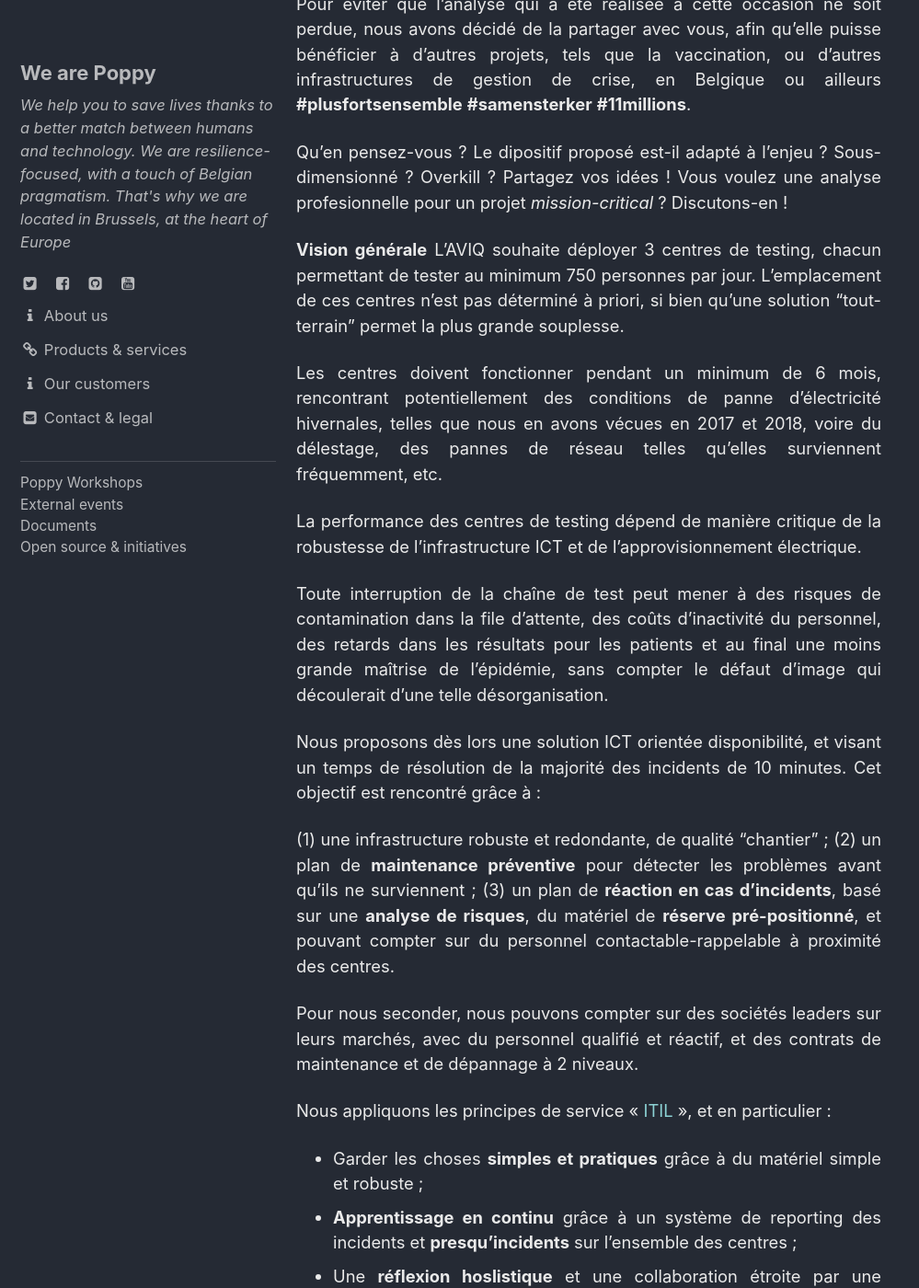
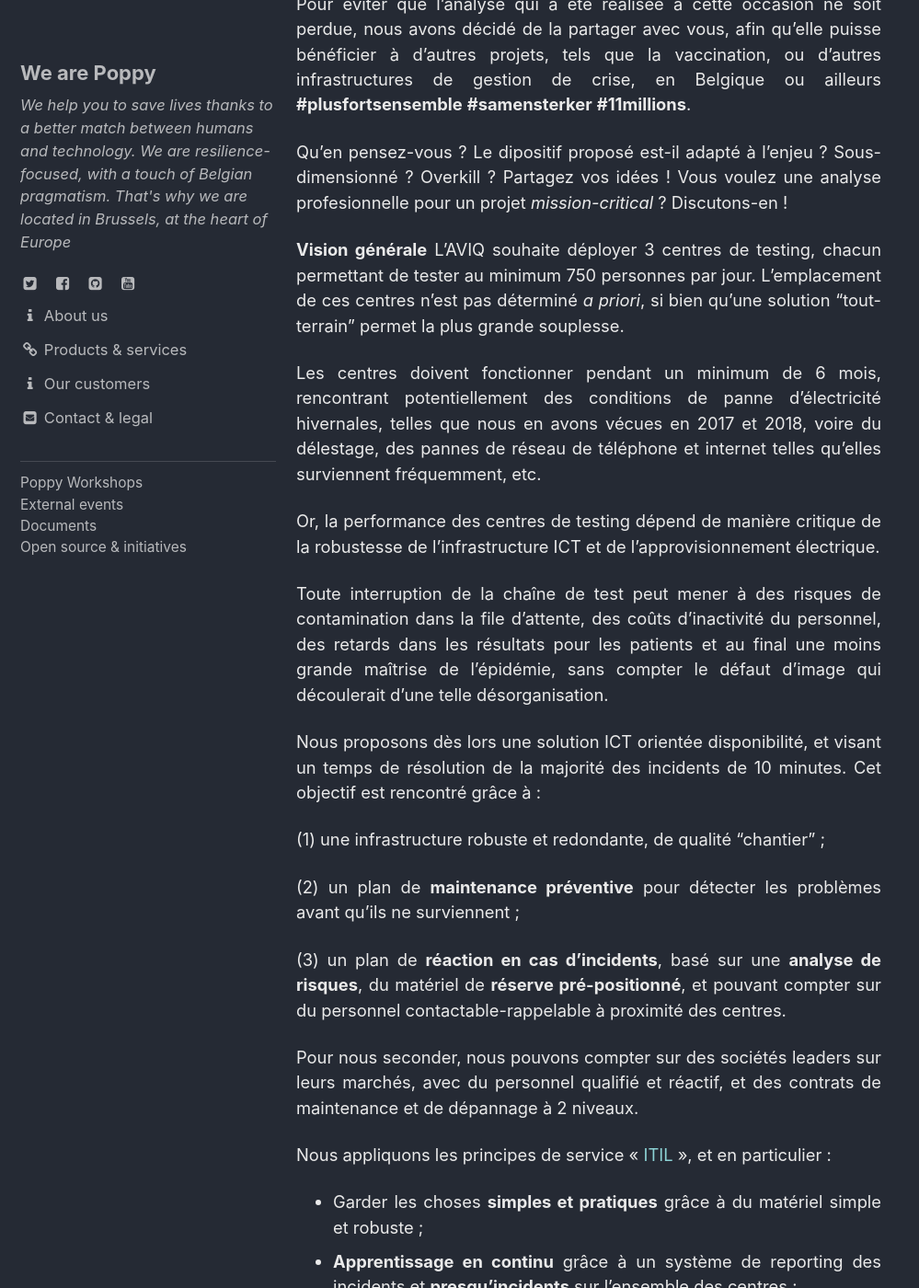
Before and after one commit to ccloquet/ccloquet.github.io, a Jekyll site: the page built from _posts/2020-12-30-ICT-testing.md, in a window 1280 px wide and 1400 px high, scrolled down 440 px. Shown: the whole window at 92% size, without its empty margins (0-999 px from the left). Built offline with Jekyll 4.4.1, drawn with Linux system fonts in a browser that asks for light colours; cached includes are drawn as plain includes.

Commit message:
Update 2020-12-30-ICT-testing.md

```diff
--- a/_posts/2020-12-30-ICT-testing.md
+++ b/_posts/2020-12-30-ICT-testing.md
@@ -10,18 +10,20 @@ Pour éviter que l'analyse qui a été réalisée à cette occasion ne soit perd
 Qu'en pensez-vous ? Le dipositif proposé est-il adapté à l'enjeu ? Sous-dimensionné ? Overkill ? Partagez vos idées !  Vous voulez une analyse profesionnelle pour un projet *mission-critical* ? Discutons-en !
 
 **Vision générale**
-L'AVIQ souhaite déployer 3 centres de testing, chacun permettant de tester au minimum 750 personnes par jour. L'emplacement de ces centres n'est pas déterminé à priori, si bien qu'une solution "tout-terrain" permet la plus grande souplesse.
+L'AVIQ souhaite déployer 3 centres de testing, chacun permettant de tester au minimum 750 personnes par jour. L'emplacement de ces centres n'est pas déterminé *a priori*, si bien qu'une solution "tout-terrain" permet la plus grande souplesse.
 
-Les centres doivent fonctionner pendant un minimum de 6 mois, rencontrant potentiellement des conditions de panne d'électricité hivernales, telles que nous en avons vécues en 2017 et 2018, voire du délestage, des pannes de réseau telles qu'elles surviennent fréquemment, etc.
+Les centres doivent fonctionner pendant un minimum de 6 mois, rencontrant potentiellement des conditions de panne d'électricité hivernales, telles que nous en avons vécues en 2017 et 2018, voire du délestage, des pannes de réseau de téléphone et internet telles qu'elles surviennent fréquemment, etc.
 
-La performance des centres de testing dépend de manière critique de la robustesse de l’infrastructure ICT et de l’approvisionnement électrique.
+Or, la performance des centres de testing dépend de manière critique de la robustesse de l’infrastructure ICT et de l’approvisionnement électrique.
 
 Toute interruption de la chaîne de test peut mener à des risques de contamination dans la file d'attente, des coûts d'inactivité du personnel, des retards dans les résultats pour les patients et au final une moins grande maîtrise de l'épidémie, sans compter le défaut d'image qui découlerait d'une telle désorganisation.
 
 Nous proposons dès lors une solution ICT orientée disponibilité, et visant un temps de résolution de la majorité des incidents de 10 minutes. Cet objectif est rencontré grâce à :
 
   (1) une infrastructure robuste et redondante, de qualité "chantier" ;
+
   (2) un plan de **maintenance préventive** pour détecter les problèmes avant qu'ils ne surviennent ;
+
   (3) un plan de **réaction en cas d’incidents**, basé sur une **analyse de risques**, du matériel de **réserve pré-positionné**, et pouvant compter sur du personnel contactable-rappelable à proximité des centres.
 
 Pour nous seconder, nous pouvons compter sur des sociétés leaders sur leurs marchés, avec du personnel qualifié et réactif, et des contrats de maintenance et de dépannage à 2 niveaux.
```
